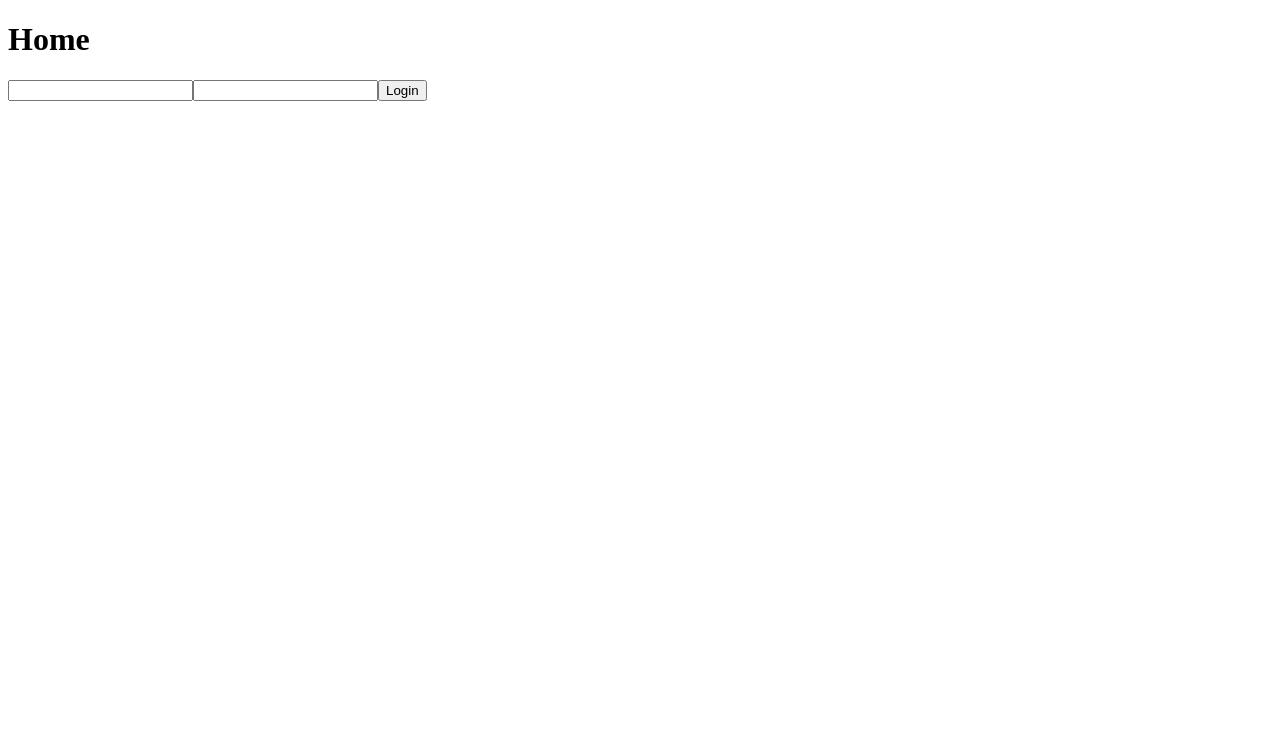
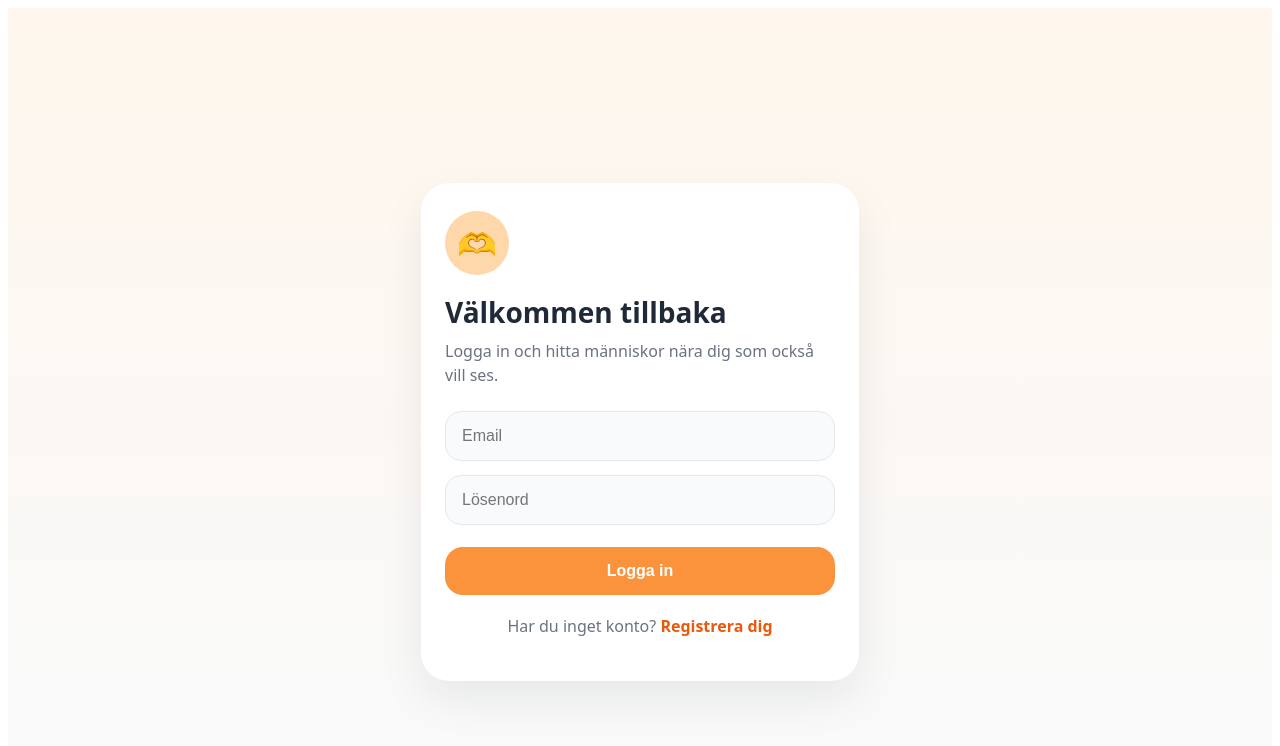
Before and after one commit to natta1995/MyFindFriends, a React (Vite) app: page / in a window 1280 px wide. Shown: the top 746 px of the page. Built offline with nearby package versions, Linux system fonts and the light colour scheme.

Commit message:
Login och register

```diff
--- a/src/App.jsx
+++ b/src/App.jsx
@@ -1,14 +1,7 @@
-import { Routes, Route } from 'react-router-dom'
-import Login from './Pages/Login'
+import { Routes, Route } from 'react-router-dom';
+import Login from './Pages/Login';
+import Register from './Pages/Register';
 
-function login() {
-  return <Login />
-}
-
-
-function Register() {
-  return <h1>Register</h1>
-}
 
 
 function Home() {
--- a/src/Functions/ConnectToDB/FirebaseAuth.js
+++ b/src/Functions/ConnectToDB/FirebaseAuth.js
@@ -1,11 +1,46 @@
- import { signInWithEmailAndPassword } from "firebase/auth";
-import { auth } from "../../firebase";
+import {
+  signInWithEmailAndPassword,
+  createUserWithEmailAndPassword
+} from "firebase/auth";
+
+import { auth, db } from "../../firebase";
+import { doc, setDoc } from "firebase/firestore";
+
 export const handleLogin = async (email, password) => {
-    try {
-      await signInWithEmailAndPassword(auth, email, password);
+  try {
+    const userCredential = await signInWithEmailAndPassword(auth, email, password);
 
+      console.log("Logged in email:", userCredential.user.email);
+      console.log("Logged in uid:", userCredential.user.uid);
 
-    } catch (error) {
-      console.log("something went wrong with error: ", error);
-    }
-  };
+    return userCredential.user;
+
+  } catch (error) {
+    console.log("something went wrong with error: ", error);
+  }
+};
+
+export const handleRegister = async (email, password, fullname, city) => {
+  try {
+    const userCredential = await createUserWithEmailAndPassword(
+      auth,
+      email,
+      password
+    );
+
+    const user = userCredential.user;
+
+    await setDoc(doc(db, "Users", user.uid), {
+      Fullname: fullname,
+      City: city,
+      Email: user.email,
+      CreatedAt: new Date()
+    });
+
+    console.log("User created + saved!");
+
+    return user;
+  } catch (error) {
+    console.error(error);
+  }
+};
--- a/src/Pages/Login.jsx
+++ b/src/Pages/Login.jsx
@@ -1,20 +1,53 @@
-import { useState } from "react"
-import { handleLogin } from "../Functions/ConnectToDB/FirebaseAuth"
-
+import { useState } from "react";
+import { handleLogin } from "../Functions/ConnectToDB/FirebaseAuth";
+import { Link } from "react-router-dom";
+import "../styles/Auth.css";
 
 const Login = () => {
-	const [email, setEmail] = useState("")
-	const [password, setPassword] = useState("")
-	const login = async () => {
-   await  handleLogin(email, password)}
-  return(<div>
-	  <h1>Home</h1>
-	  <input type='text' value={email} onChange={(e) => setEmail(e.target.value)}></input>
-	  <input type='text' value={password} onChange={(e) => setPassword(e.target.value)}></input>
-	  <button onClick={login}>Login</button>
+  const [email, setEmail] = useState("");
+  const [password, setPassword] = useState("");
 
+  const login = async (e) => {
+    e.preventDefault();
+    await handleLogin(email, password);
+  };
 
-  </div>
-  )
-}
-export default Login
+  return (
+    <main className="auth-page">
+      <section className="auth-card">
+        <div className="auth-symbol">🫶</div>
+
+        <h1>Välkommen tillbaka</h1>
+        <p className="auth-text">
+          Logga in och hitta människor nära dig som också vill ses.
+        </p>
+
+        <form className="auth-form" onSubmit={login}>
+          <input
+            type="email"
+            placeholder="Email"
+            value={email}
+            onChange={(e) => setEmail(e.target.value)}
+          />
+
+          <input
+            type="password"
+            placeholder="Lösenord"
+            value={password}
+            onChange={(e) => setPassword(e.target.value)}
+          />
+
+          <button className="auth-button" type="submit">
+            Logga in
+          </button>
+        </form>
+
+        <p className="auth-link-text">
+          Har du inget konto? <Link to="/register">Registrera dig</Link>
+        </p>
+      </section>
+    </main>
+  );
+};
+
+export default Login;
--- /dev/null
+++ b/src/Pages/Register.jsx
@@ -0,0 +1,83 @@
+import { useState } from "react";
+import { handleRegister } from "../Functions/ConnectToDB/FirebaseAuth";
+import { Link, useNavigate } from "react-router-dom";
+import "../styles/Auth.css";
+
+const Register = () => {
+  const [email, setEmail] = useState("");
+  const [password, setPassword] = useState("");
+  const [fullname, setFullname] = useState("");
+  const [city, setCity] = useState("");
+  const [message, setMessage] = useState("");
+
+  const navigate = useNavigate();
+
+  const handleSubmit = async (e) => {
+    e.preventDefault();
+
+    const user = await handleRegister(email, password, fullname, city);
+
+    if (user) {
+      setMessage("Kontot skapades! Du skickas till login...");
+
+      setTimeout(() => {
+        navigate("/");
+      }, 1500);
+    }
+  };
+
+  return (
+    <main className="auth-page">
+      <section className="auth-card">
+        <div className="auth-symbol">🫶</div>
+
+        <h1>Skapa konto</h1>
+        <p className="auth-text">
+          Börja hitta nya vänner och hjälp kampen emot ensamhet.
+        </p>
+
+        {message && <p className="auth-success">{message}</p>}
+
+        <form className="auth-form" onSubmit={handleSubmit}>
+          <input
+            type="text"
+            placeholder="Namn"
+            value={fullname}
+            onChange={(e) => setFullname(e.target.value)}
+          />
+
+          <input
+            type="email"
+            placeholder="Email"
+            value={email}
+            onChange={(e) => setEmail(e.target.value)}
+          />
+
+          <input
+            type="password"
+            placeholder="Lösenord"
+            value={password}
+            onChange={(e) => setPassword(e.target.value)}
+          />
+
+          <input
+            type="text"
+            placeholder="Stad"
+            value={city}
+            onChange={(e) => setCity(e.target.value)}
+          />
+
+          <button className="auth-button" type="submit">
+            Skapa konto
+          </button>
+        </form>
+
+        <p className="auth-link-text">
+          Har du redan ett konto? <Link to="/">Logga in</Link>
+        </p>
+      </section>
+    </main>
+  );
+};
+
+export default Register;
--- a/src/firebase.js
+++ b/src/firebase.js
@@ -2,6 +2,7 @@
 import { initializeApp } from "firebase/app";
 import { getAnalytics } from "firebase/analytics";
 import { getAuth } from "firebase/auth";
+import { getFirestore } from "firebase/firestore";
 // TODO: Add SDKs for Firebase products that you want to use
 // https://firebase.google.com/docs/web/setup#available-libraries
 
@@ -21,3 +22,4 @@ const firebaseConfig = {
 const app = initializeApp(firebaseConfig);
 export const auth = getAuth(app);
 const analytics = getAnalytics(app);
+export const db = getFirestore(app);
--- /dev/null
+++ b/src/styles/Auth.css
@@ -0,0 +1,89 @@
+.auth-page {
+  min-height: 100vh;
+  background: linear-gradient(180deg, #fff7ed, #f8fafc);
+  display: flex;
+  justify-content: center;
+  align-items: center;
+  padding: 24px;
+  font-family: system-ui, sans-serif;
+}
+
+.auth-card {
+  width: 100%;
+  max-width: 390px;
+  background: white;
+  border-radius: 28px;
+  padding: 28px 24px;
+  box-shadow: 0 18px 45px rgba(15, 23, 42, 0.08);
+}
+
+.auth-symbol {
+  width: 64px;
+  height: 64px;
+  border-radius: 50%;
+  background: #fed7aa;
+  display: flex;
+  align-items: center;
+  justify-content: center;
+  font-size: 32px;
+  margin-bottom: 18px;
+}
+
+.auth-card h1 {
+  margin: 0;
+  font-size: 28px;
+  color: #1f2937;
+}
+
+.auth-text {
+  color: #6b7280;
+  margin: 8px 0 24px;
+  line-height: 1.5;
+}
+
+.auth-form {
+  display: flex;
+  flex-direction: column;
+  gap: 14px;
+}
+
+.auth-form input {
+  border: 1px solid #e5e7eb;
+  border-radius: 16px;
+  padding: 15px 16px;
+  font-size: 16px;
+  background: #f9fafb;
+}
+
+.auth-form input:focus {
+  outline: none;
+  border-color: #fb923c;
+  background: white;
+}
+
+.auth-button {
+  border: none;
+  border-radius: 18px;
+  padding: 15px;
+  font-size: 16px;
+  font-weight: 700;
+  background: #fb923c;
+  color: white;
+  margin-top: 8px;
+}
+
+.auth-button:active {
+  transform: scale(0.98);
+}
+
+.auth-link-text {
+  text-align: center;
+  margin-top: 20px;
+  color: #6b7280;
+}
+
+.auth-link-text a {
+  color: #ea580c;
+  font-weight: 700;
+  text-decoration: none;
+}
```
